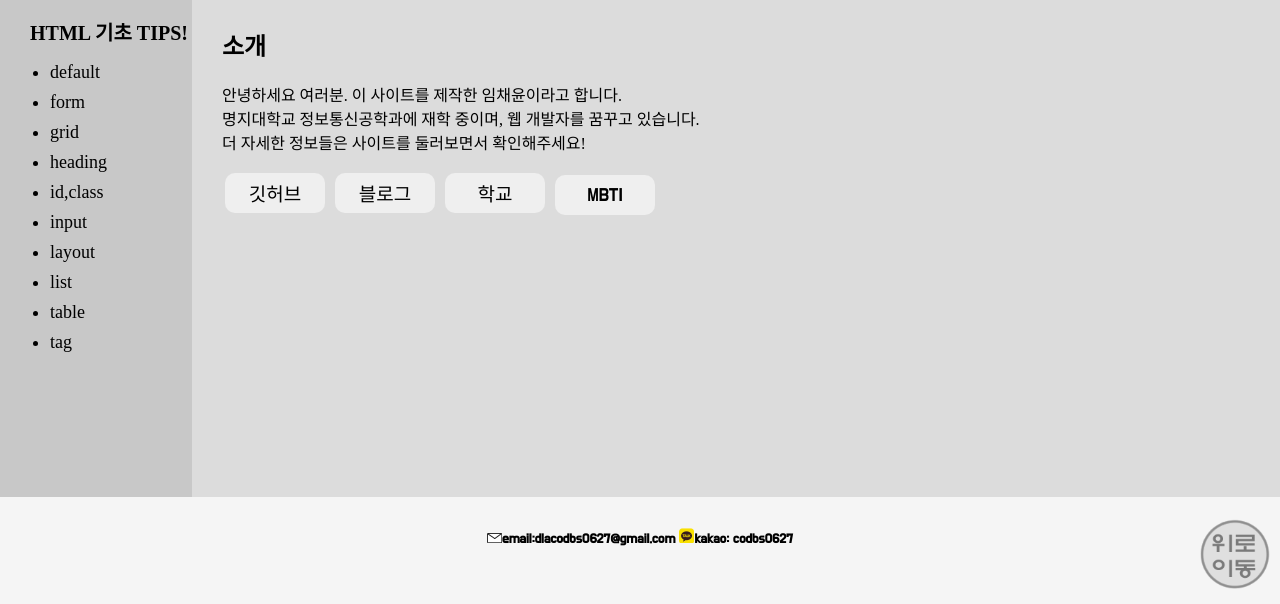
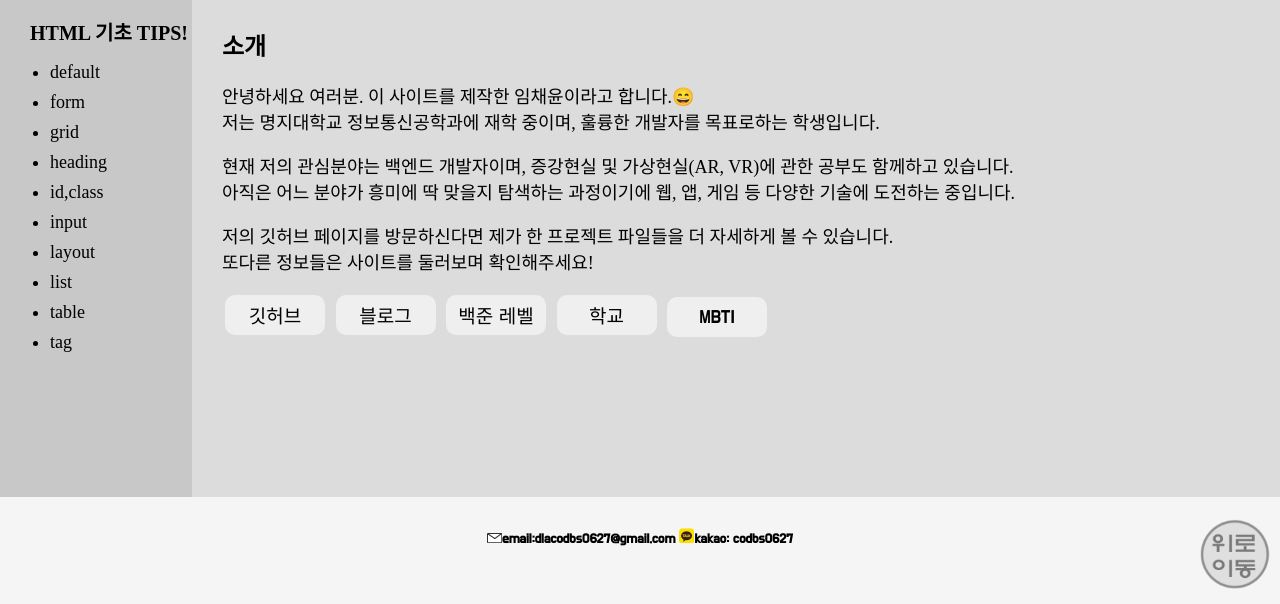
Before and after one commit to ChaeDoll/ChaeDoll, a plain HTML site: page page/intro.html in a window 1280 px wide. Shown: the part 196-800 px from the top of the page. Drawn offline with Linux system fonts and the light colour scheme; a web font is replaced by a local one.

Commit message:
update intro

```diff
--- a/page/global.css
+++ b/page/global.css
@@ -31,6 +31,7 @@ body {margin: 0; background-color: rgb(245, 245, 245); font-family: 'Do Hyeon',
 .home_text h5{font-size: 20px; margin: 0; font-weight: 400; margin-top: 12px;}
 
 /*소개 페이지*/
+.intro_container>p{font-size: 18px;}
 .intro_button button{border: 0; width: 100px; height: 40px; padding-top: 3px; margin: 3px;
     border-radius: 10px; font-size: 19px; font-family: 'Do Hyeon', sans-serif;}
 .intro_button button:hover{background-color: #a5a5a5; color: rgb(206, 206, 206); cursor: pointer;}
--- a/page/intro.html
+++ b/page/intro.html
@@ -38,17 +38,21 @@
                     </ul>
                 </div>
                 <div class="main_item">
-                    <div>
+                    <div class="intro_container">
                         <h2>소개</h2>
-                        <p>안녕하세요 여러분. 이 사이트를 제작한 임채윤이라고 합니다.<br>
-                        명지대학교 정보통신공학과에 재학 중이며, 웹 개발자를 꿈꾸고 있습니다.<br>
-                        더 자세한 정보들은 사이트를 둘러보면서 확인해주세요!
-                        </p>
+                        <p>안녕하세요 여러분. 이 사이트를 제작한 임채윤이라고 합니다.😄<br>
+                        저는 명지대학교 정보통신공학과에 재학 중이며, 훌륭한 개발자를 목표로하는 학생입니다.</p>
+                        <p>현재 저의 관심분야는 백엔드 개발자이며, 증강현실 및 가상현실(AR, VR)에 관한 공부도 함께하고 있습니다.<br>
+                        아직은 어느 분야가 흥미에 딱 맞을지 탐색하는 과정이기에 웹, 앱, 게임 등 다양한 기술에 도전하는 중입니다.</p>
+                        <p>저의 깃허브 페이지를 방문하신다면 제가 한 프로젝트 파일들을 더 자세하게 볼 수 있습니다.<br>
+                        또다른 정보들은 사이트를 둘러보며 확인해주세요!</p>
+                        <p></p>
                         <p class="intro_button">
-                            <a href="https://github.com/ChaeDoll"><button>깃허브</button></a>
-                            <a href="https://blog.naver.com/codbs0627"><button>블로그</button></a>
-                            <a href="https://www.mju.ac.kr/mjukr/index.do"><button>학교</button></a>
-                            <a href="https://www.16personalities.com/ko/%EC%84%B1%EA%B2%A9%EC%9C%A0%ED%98%95-isfj"><button>MBTI</button></a>
+                            <a href="https://github.com/ChaeDoll" target="_blank"><button>깃허브</button></a>
+                            <a href="https://blog.naver.com/codbs0627" target="_blank"><button>블로그</button></a>
+                            <a href="https://solved.ac/profile/dlacodbs0627" target="_blank"><button>백준 레벨</button></a>
+                            <a href="https://www.mju.ac.kr/mjukr/index.do" target="_blank"><button>학교</button></a>
+                            <a href="https://www.16personalities.com/ko/%EC%84%B1%EA%B2%A9%EC%9C%A0%ED%98%95-isfj" target="_blank"><button>MBTI</button></a>
                         </p>
                         <br><p></p><br>
                         <p>
```
